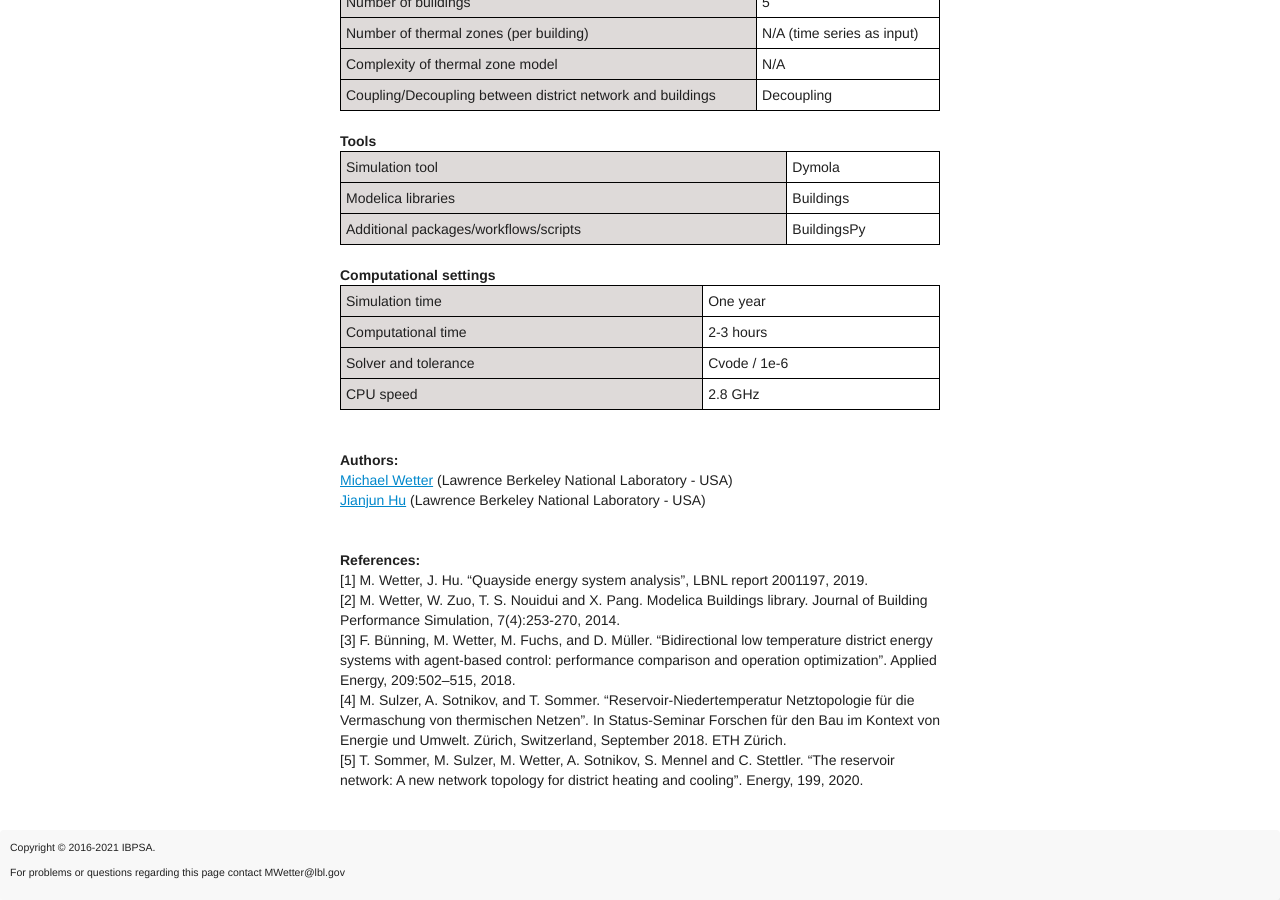
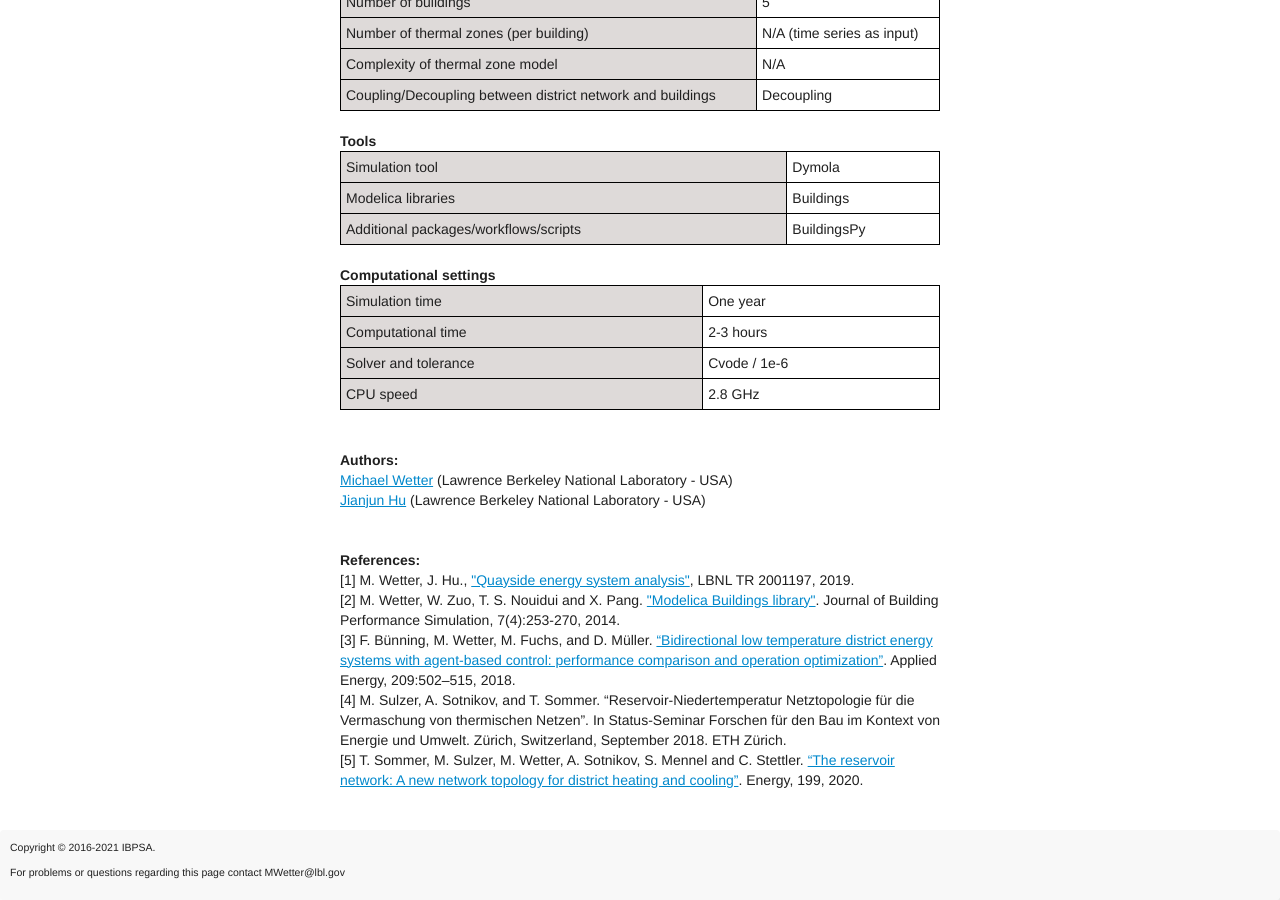
Before and after one commit to ibpsa/project1, a Jekyll site: the page built from cases/_posts/2020-08-10-case11_LBNL.md, in a window 1280 px wide and 900 px high, scrolled down 3294 px. Built offline with Jekyll 4.4.1, drawn with Linux system fonts in a browser that asks for light colours; nearby versions of some CDN libraries.

Commit message:
Added hyperlinks

```diff
--- a/cases/_posts/2020-08-10-case11_LBNL.md
+++ b/cases/_posts/2020-08-10-case11_LBNL.md
@@ -185,11 +185,15 @@ th {
 
 <div class="subtitle">
 <b>References:</b><br>
-[1] M. Wetter, J. Hu. “Quayside energy system analysis”, LBNL report 2001197, 2019.<br>
-[2] M. Wetter, W. Zuo, T. S. Nouidui and X. Pang. Modelica Buildings library. Journal of Building Performance Simulation, 7(4):253-270, 2014.<br>
-[3] F. Bünning, M. Wetter, M. Fuchs, and D. Müller. “Bidirectional low temperature district energy systems with agent-based control: performance comparison and operation optimization”. Applied Energy, 209:502–515, 2018.<br>
+[1] M. Wetter, J. Hu., <a href="https://simulationresearch.lbl.gov/wetter/download/LBNL-2001197.pdf">"Quayside energy system analysis"</a>,
+LBNL TR 2001197, 2019.<br>
+[2] M. Wetter, W. Zuo, T. S. Nouidui and X. Pang.
+<a href="http://dx.doi.org/10.1080/19401493.2013.765506">"Modelica Buildings library"</a>. Journal of Building Performance Simulation, 7(4):253-270, 2014.<br>
+[3] F. Bünning, M. Wetter, M. Fuchs, and D. Müller.
+<a href="https://doi.org/10.1016/j.apenergy.2017.10.072">“Bidirectional low temperature district energy systems with agent-based control: performance comparison and operation optimization”</a>. Applied Energy, 209:502–515, 2018.<br>
 [4] M. Sulzer, A. Sotnikov, and T. Sommer. “Reservoir-Niedertemperatur Netztopologie für die Vermaschung von thermischen Netzen”. In Status-Seminar Forschen für den Bau im Kontext von Energie und Umwelt. Zürich, Switzerland, September 2018. ETH Zürich.<br>
-[5] T. Sommer, M. Sulzer, M. Wetter, A. Sotnikov, S. Mennel and C. Stettler. “The reservoir network: A new network topology for district heating and cooling”. Energy, 199, 2020.
+[5] T. Sommer, M. Sulzer, M. Wetter, A. Sotnikov, S. Mennel and C. Stettler.
+<a href="https://doi.org/10.1016/j.energy.2020.117418">“The reservoir network: A new network topology for district heating and cooling”</a>. Energy, 199, 2020.
 </div>
 
 
```
